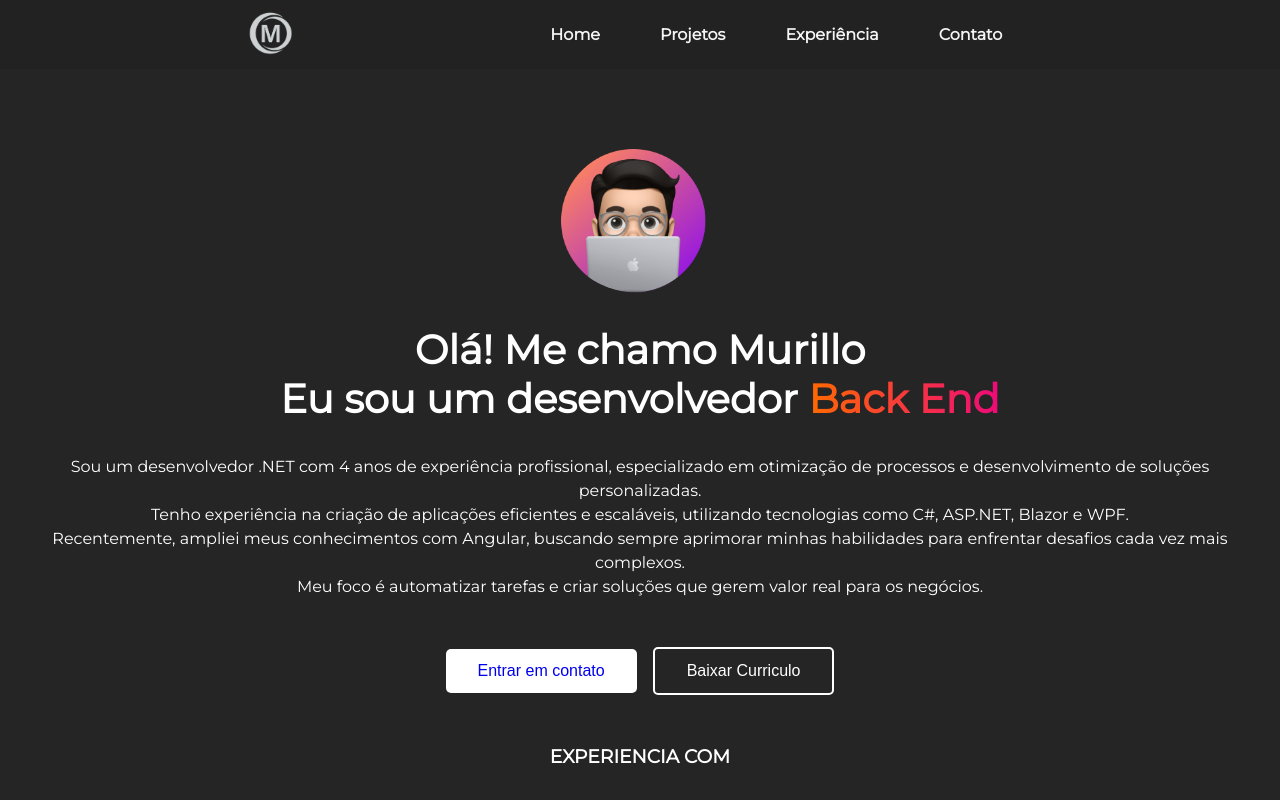
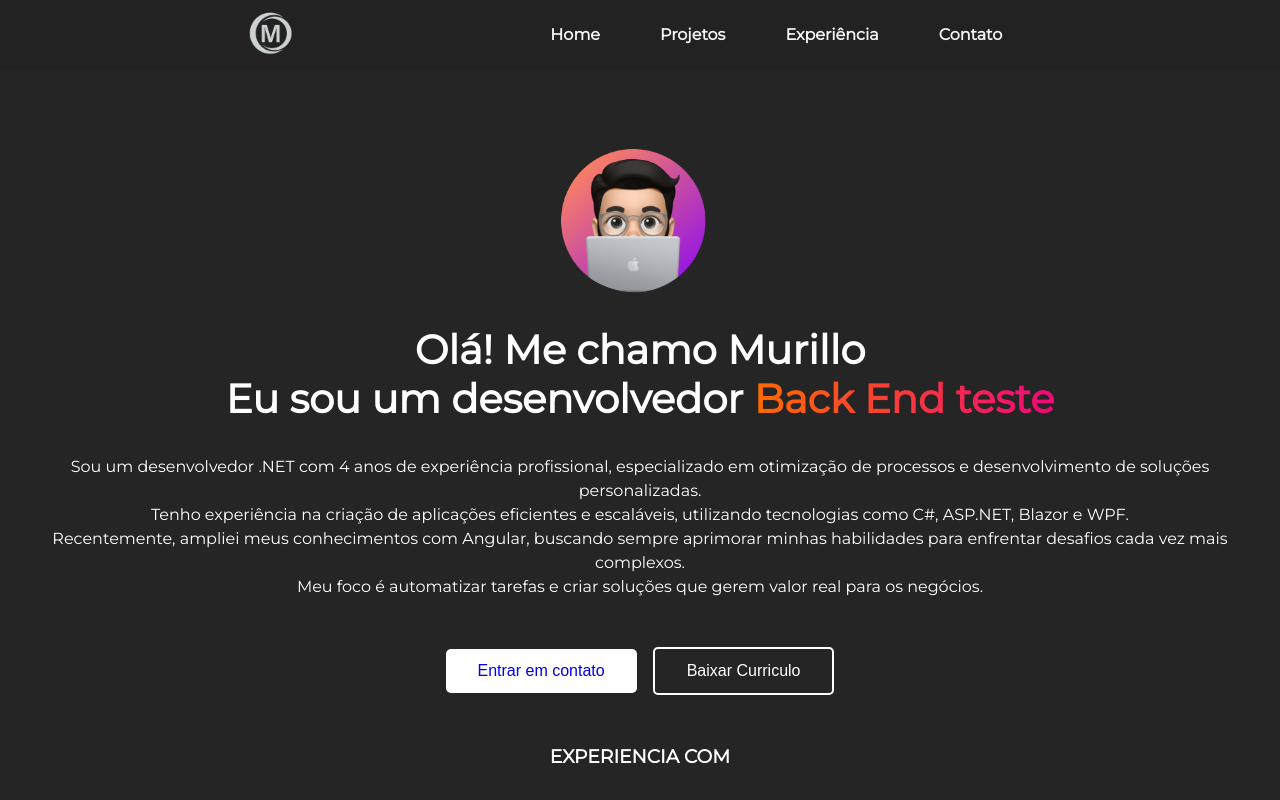
Before and after one commit to MurilloHMS/Portifolio, an Angular app: page / in a window 1280 px wide. Shown: the top 800 px of the page. Built offline with nearby package versions, Linux system fonts and the light colour scheme.

Commit message:
teste do vercel

```diff
--- a/src/app/pages/home/home.component.html
+++ b/src/app/pages/home/home.component.html
@@ -2,7 +2,7 @@
     <img src="../../../assets/images/avatar.png" alt="avatar" class="avatar"/>
     <h1>
         Olá! Me chamo Murillo <br/>
-        Eu sou um desenvolvedor <span class="highlight">Back End</span>
+        Eu sou um desenvolvedor <span class="highlight">Back End teste</span>
     </h1>
     <p>
       Sou um desenvolvedor .NET com 4 anos de experiência profissional, especializado em otimização de processos e desenvolvimento de soluções personalizadas. <br />
```
